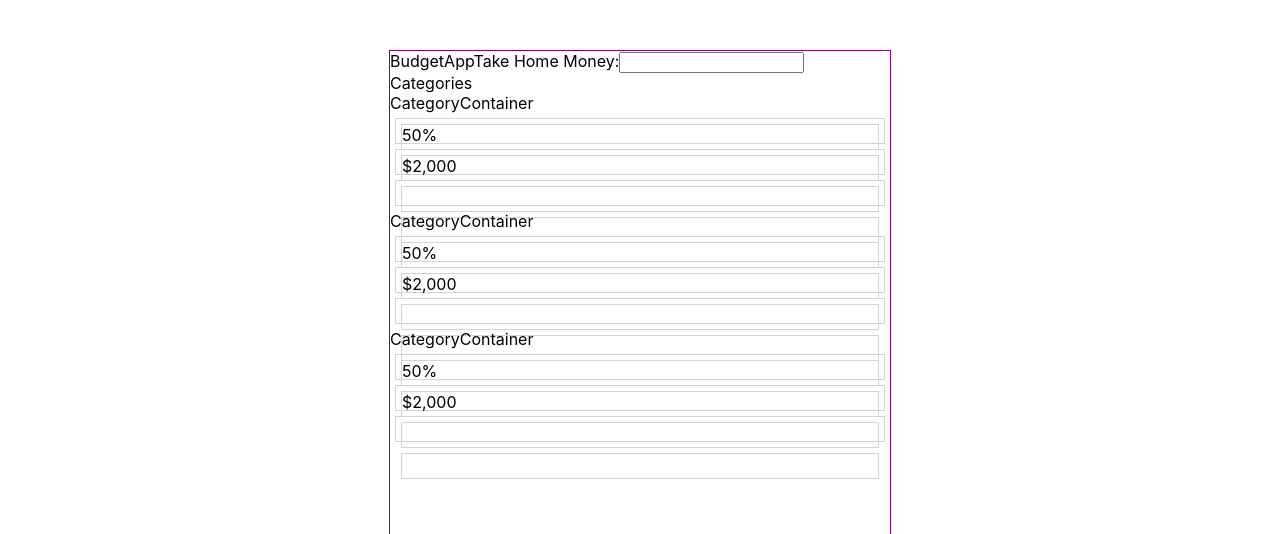
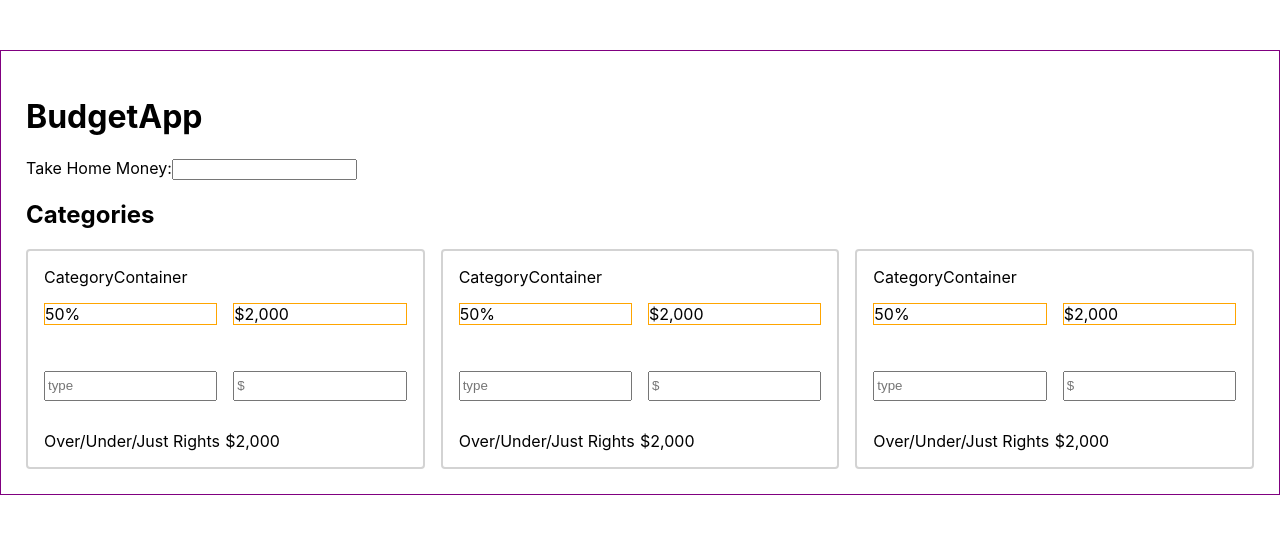
Before and after one commit to dinnagonzales/portfolio2021, a React (Create React App) app: page / in a window 1280 px wide. Shown: the top 534 px of the page. Built offline with nearby package versions, Linux system fonts and the light colour scheme.

Commit message:
1-26: Set up grid

```diff
--- a/src/components/BudgetApp/categories.jsx
+++ b/src/components/BudgetApp/categories.jsx
@@ -4,18 +4,21 @@ import Category from './category.jsx';
 
 export default function Categories(props) {
     return (
-        <CategoriesContainer>
-            Categories
-            <Category />
-            <Category />
-            <Category />
-
-        </CategoriesContainer>
+        <>
+            <h2>Categories</h2>
+            <CategoriesContainer>
+                <Category />
+                <Category />
+                <Category />
+            </CategoriesContainer>
+        </>
     );
 }
 
 const CategoriesContainer = styled.div.attrs({
     className: 'CategoriesContainer'
 })`
-
+    display: grid;
+    gap: 1rem;
+    grid-template-columns: repeat(auto-fit, minmax(240px, 1fr));
 `;
--- a/src/components/BudgetApp/category.jsx
+++ b/src/components/BudgetApp/category.jsx
@@ -4,25 +4,21 @@ export default function Category(props) {
     return (
         <CategoryContainer>
             CategoryContainer
-            <div> {/* Percent / $ */}
+            <div className={ 'budget' }> {/* Percent / $ */}
                 <div>50%</div>
                 <div>$2,000</div>
             </div>
-            <div> {/* Expenses / cost */}
+            <div className={ 'expenses' }> {/* Expenses / cost */}
+
                 <div>
-                    {/* Input for expense / cost */}
+                    <input type={ 'text' } placeholder={ 'type' } />
+                    <input type={ 'number' } placeholder={ '$' } />
                 </div>
-                <div>
-                    {/* Input for expense / cost */}
-                </div>
-                <div>
-                    {/* Input for expense / cost */}
-                </div>
-
             </div>
 
-            <div> {/* Label / Total */}
-
+            <div className={ 'totals'}> {/* Label / Total */}
+                <div>Over/Under/Just Rights</div>
+                <div>$2,000</div>
             </div>
 
         </CategoryContainer>
@@ -32,9 +28,31 @@ export default function Category(props) {
 const CategoryContainer = styled.div.attrs({
     className: 'CategoryContainer'
 })`
-    div{
-        height: 24px;
-        border: 1px solid lightgrey;
-        margin: 5px;
+    border: 2px solid lightgrey;
+    border-radius: 4px;
+    padding: 1rem;
+    .budget{
+        display: grid;
+        gap: 1rem;
+        grid-template-columns: repeat(2, minmax(100px, 1fr));
+        & > div{
+            border: 1px solid orange;
+            margin: 1rem 0;
+        }
+    }
+    .expenses{
+        margin: 30px 0;
+
+        & > div{
+            display: grid;
+            grid-template-columns: repeat(2, minmax(100px, 1fr));
+            gap: 1rem;
+            height: 30px;
+        }
+    }
+    .totals{
+        display: grid;
+        grid-template-columns: repeat(2, minmax(100px, 1fr));
+
     }
 `;
--- a/src/components/BudgetApp/index.jsx
+++ b/src/components/BudgetApp/index.jsx
@@ -6,7 +6,9 @@ import Categories from './categories.jsx';
 export default function BudgetApp() {
 	return (
 		<BudgetAppContainer>
-			BudgetApp
+			<h1>
+				BudgetApp
+			</h1>
 			<label>
 				Take Home Money:
 				<input type="number" />
@@ -22,6 +24,5 @@ const BudgetAppContainer = styled.div.attrs({
 })`
 	border: 1px solid purple;
 	margin: 50px auto;
-	min-height: 500px;
-	width: 500px;
+	padding: 25px;
 `;
```
